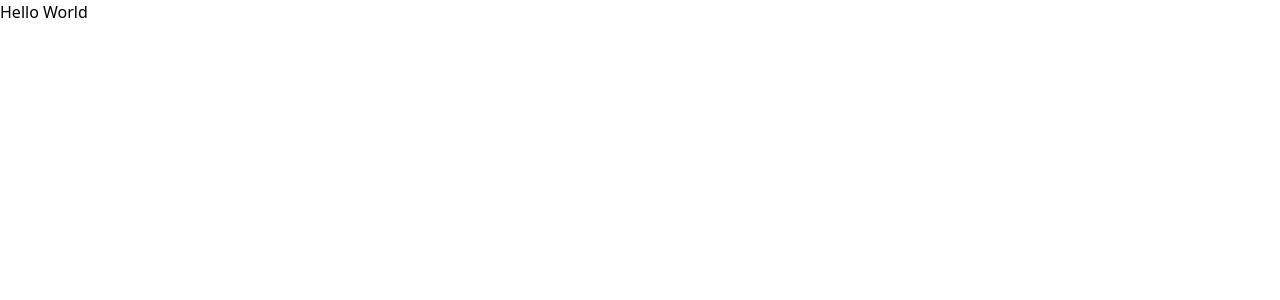
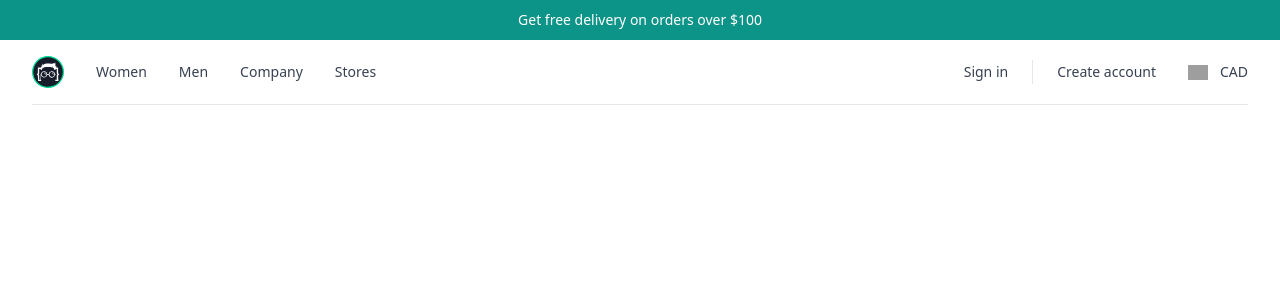
Before and after one commit to nasib15/assignment-4-lws, a React (Vite) app: page / in a window 1280 px wide. Shown: the top 300 px of the page. Built offline with nearby package versions, Linux system fonts and the light colour scheme; grey boxes are pictures that could not be loaded.

Commit message:
Add: Navbar Section

```diff
--- a/src/App.jsx
+++ b/src/App.jsx
@@ -1,7 +1,9 @@
+import Navbar from "./components/Navbar";
+
 function App() {
   return (
     <>
-      <h1>Hello World</h1>
+      <Navbar />
     </>
   );
 }
--- /dev/null
+++ b/src/components/Navbar.jsx
@@ -0,0 +1,96 @@
+import Logo from "../assets/logo.svg";
+import { MenuBar } from "./SVG/IconSVG";
+
+const Navbar = () => {
+  const menuLinks = ["Women", "Men", "Company", "Stores"];
+
+  return (
+    <>
+      <header className="relative bg-white">
+        <p className="flex h-10 items-center justify-center bg-teal-600 px-4 text-sm font-medium text-white sm:px-6 lg:px-8">
+          Get free delivery on orders over $100
+        </p>
+
+        <nav
+          aria-label="Top"
+          className="mx-auto max-w-7xl px-4 sm:px-6 lg:px-8"
+        >
+          <div className="border-b border-gray-200">
+            <div className="flex h-16 items-center">
+              <button
+                type="button"
+                className="relative rounded-md bg-white p-2 text-gray-400 lg:hidden"
+              >
+                <span className="absolute -inset-0.5"></span>
+                <span className="sr-only">Open menu</span>
+                <MenuBar />
+              </button>
+
+              <div className="ml-4 flex lg:ml-0">
+                <a href="#">
+                  <span className="sr-only">Your Company</span>
+                  <img className="h-8 w-auto" src={Logo} alt="" />
+                </a>
+              </div>
+
+              <div className="hidden lg:ml-8 lg:block lg:self-stretch">
+                <div className="flex h-full space-x-8">
+                  {menuLinks.map((link) => (
+                    <div className="flex" key={link}>
+                      <div className="relative flex">
+                        <button
+                          type="button"
+                          className="relative z-10 -mb-px flex items-center border-b-2 border-transparent pt-px text-sm font-medium text-gray-700 transition-colors duration-200 ease-out hover:text-gray-800"
+                          aria-expanded="false"
+                        >
+                          {link}
+                        </button>
+                      </div>
+                    </div>
+                  ))}
+                </div>
+              </div>
+
+              <div className="ml-auto flex items-center">
+                <div className="hidden lg:flex lg:flex-1 lg:items-center lg:justify-end lg:space-x-6">
+                  <a
+                    href="#"
+                    className="text-sm font-medium text-gray-700 hover:text-gray-800"
+                  >
+                    Sign in
+                  </a>
+                  <span
+                    className="h-6 w-px bg-gray-200"
+                    aria-hidden="true"
+                  ></span>
+                  <a
+                    href="#"
+                    className="text-sm font-medium text-gray-700 hover:text-gray-800"
+                  >
+                    Create account
+                  </a>
+                </div>
+
+                <div className="hidden lg:ml-8 lg:flex">
+                  <a
+                    href="#"
+                    className="flex items-center text-gray-700 hover:text-gray-800"
+                  >
+                    <img
+                      src="https://tailwindui.com/img/flags/flag-canada.svg"
+                      alt=""
+                      className="block h-auto w-5 flex-shrink-0"
+                    />
+                    <span className="ml-3 block text-sm font-medium">CAD</span>
+                    <span className="sr-only">, change currency</span>
+                  </a>
+                </div>
+              </div>
+            </div>
+          </div>
+        </nav>
+      </header>
+    </>
+  );
+};
+export default Navbar;
--- /dev/null
+++ b/src/components/SVG/IconSVG.jsx
@@ -0,0 +1,18 @@
+export const MenuBar = () => {
+  return (
+    <svg
+      className="h-6 w-6"
+      fill="none"
+      viewBox="0 0 24 24"
+      strokeWidth="1.5"
+      stroke="currentColor"
+      aria-hidden="true"
+    >
+      <path
+        strokeLinecap="round"
+        strokeLinejoin="round"
+        d="M3.75 6.75h16.5M3.75 12h16.5m-16.5 5.25h16.5"
+      />
+    </svg>
+  );
+};
```
Also changed, not shown: 1 other file (tests, documents, lock files or other folders).
